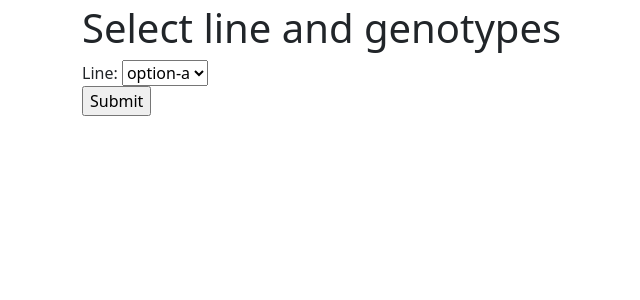
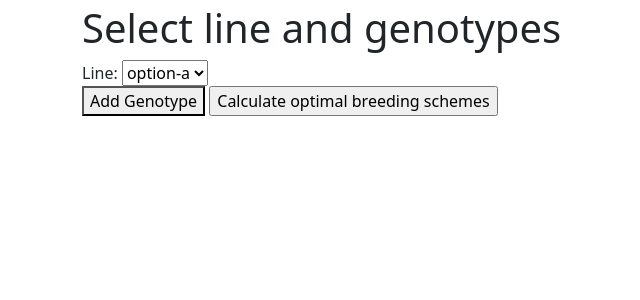
Before and after one commit to neuroinformatics-unit/OSCaR-web-app, a Django app: page /optimiser/ in a window 1280 px wide. Shown: the part 56-356 px from the top of the page, without its empty margins (0-640 px from the left). Run offline with Django 5.2, Linux system fonts and the light colour scheme; parts of the project's set-up code (start-up, migrations or seed data) failed here and were passed over; some libraries are stand-ins or nearby versions.

Commit message:
allow addition of new forms via a button

```diff
--- a/oscar_web_app/optimiser/forms.py
+++ b/oscar_web_app/optimiser/forms.py
@@ -29,4 +29,4 @@ class GenotypeForm(forms.Form):
                 )
 
 
-GenotypeFormSet = formset_factory(GenotypeForm)
+GenotypeFormSet = formset_factory(GenotypeForm, extra=2, can_delete=True)
--- a/oscar_web_app/optimiser/views.py
+++ b/oscar_web_app/optimiser/views.py
@@ -20,7 +20,7 @@ def select_genotypes(request):
                 genotype_formset = GenotypeFormSet(
                     form_kwargs={"mutation_names": mutations}
                 )
-                context["genotype_formset"] = genotype_formset
+                context["formset"] = genotype_formset
     else:
         line_form = LineForm()
 
--- a/oscar_web_app/static/js/project.js
+++ b/oscar_web_app/static/js/project.js
@@ -1 +1,21 @@
-/* Project specific Javascript goes here. */
+const addButton = document.getElementById("add-genotype");
+const genotypeForms = document.getElementById("genotype-forms");
+const totalForms = document.getElementById("id_form-TOTAL_FORMS");
+const emptyTemplate = document.getElementById("empty-form")
+
+addButton.addEventListener("click", addGenotype);
+
+function addGenotype() {
+    const nForms = Number(totalForms.value);
+    const emptyForm = emptyTemplate.content.cloneNode(true);
+
+    // Replace __prefix__ with the current form number
+    emptyForm.querySelectorAll("*").forEach(el => {
+    for (const attr of el.attributes) {
+        attr.value = attr.value.replace(/__prefix__/g, nForms);
+        }
+    });
+
+    genotypeForms.append(emptyForm);
+    totalForms.value = nForms + 1;
+}
--- a/oscar_web_app/templates/optimiser/select_genotypes.html
+++ b/oscar_web_app/templates/optimiser/select_genotypes.html
@@ -6,7 +6,23 @@
   <form action="" method="post">
     {% csrf_token %}
     {{ line_form }}
-    {{ genotype_formset }}
-    <input type="submit" value="Submit" />
+    {{ formset.management_form }}
+    <div id="genotype-forms">
+      {% for form in formset %}
+        <div class="form-row">
+          {{ form }}
+          <button type="button" class="remove-form">X</button>
+        </div>
+      {% endfor %}
+    </div>
+    <button type="button" id="add-genotype">Add Genotype</button>
+    <input type="submit" value="Calculate optimal breeding schemes" />
+    <!-- Hidden empty form, used via js for adding new rows -->
+    <template id="empty-form">
+      <div class="form-row">
+        {{ formset.empty_form }}
+        <button type="button" class="remove-form">X</button>
+      </div>
+    </template>
   </form>
 {% endblock content %}
```
